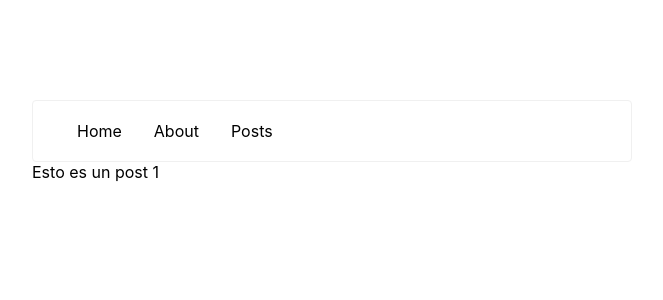
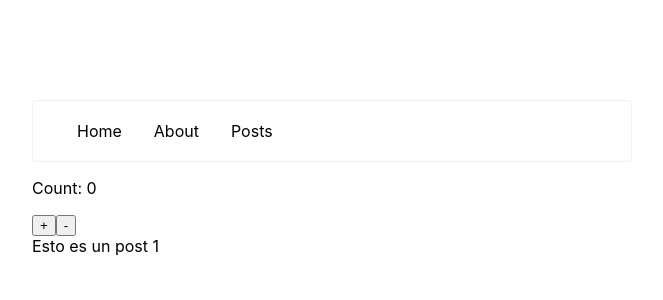
Before and after one commit to jonaas-dev/tutorial-next-js-13, a Next.js app: page /posts/1 in a window 1280 px wide. Shown: the top 300 px of the page, without its empty margins (308-971 px from the left). Built offline with nearby package versions, Linux system fonts and the light colour scheme.

Commit message:
layout a nivell de component i rutes anidades, no cal tenir states globals i coses rares

```diff
--- /dev/null
+++ b/app/posts/Counter.jsx
@@ -0,0 +1,15 @@
+'use client'
+
+import { useState } from 'react'
+
+export function Counter () {
+  const [count, setCount] = useState(0)
+
+  return (
+    <div>
+      <p>Count: {count}</p>
+      <button onClick={() => setCount(count + 1)}>+</button>
+      <button onClick={() => setCount(count - 1)}>-</button>
+    </div>
+  )
+}
--- /dev/null
+++ b/app/posts/layout.jsx
@@ -0,0 +1,10 @@
+import { Counter } from './Counter'
+
+export default function PostsLayout ({ children }) {
+  return (
+    <div>
+      <Counter />
+      {children}
+    </div>
+  )
+}
```
